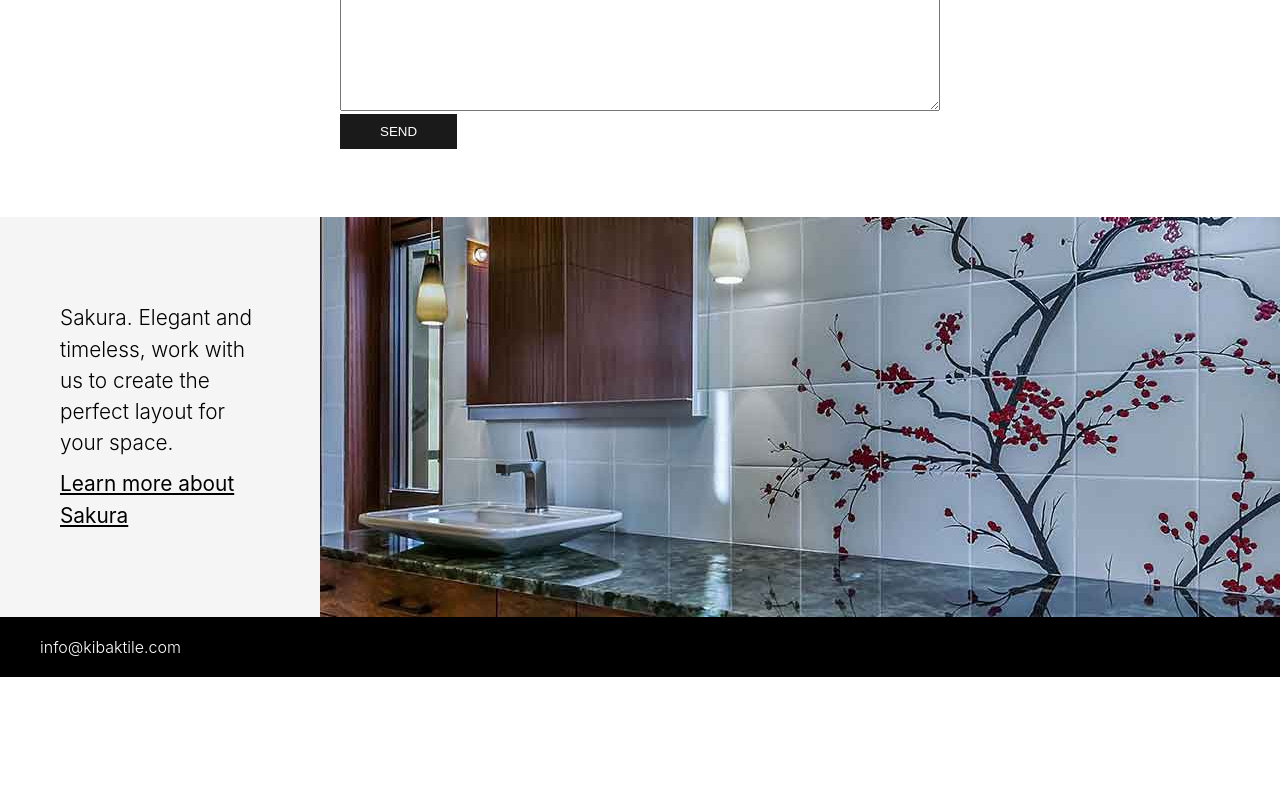
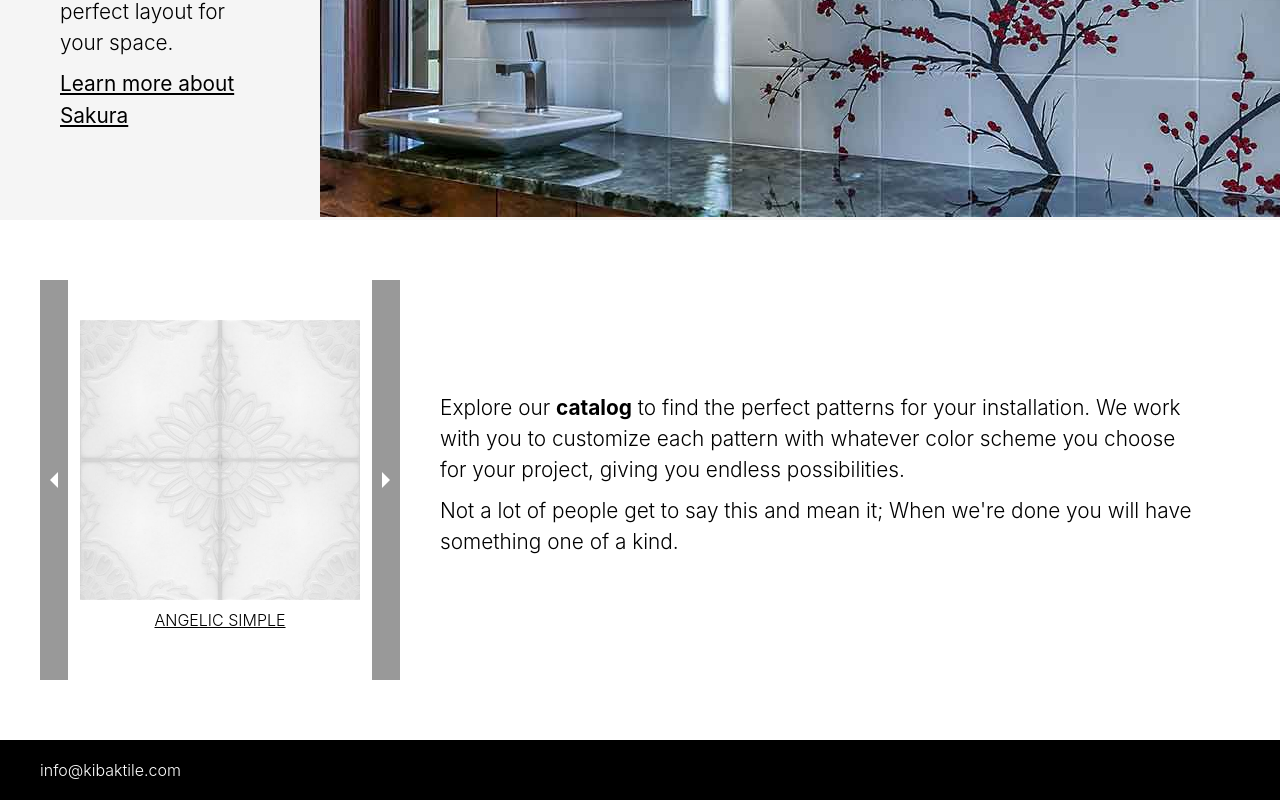
Before and after one commit to redfieldstefan/kibaktile.com, a Next.js app: page / in a window 1280 px wide. Shown: the part 1877-2677 px from the top of the page. Before the commit the page ends 2554 px from the top, so only its background shows below. Built offline with nearby package versions, Linux system fonts and the light colour scheme.

Commit message:
add pattern slides to homepage

```diff
--- a/src/components/carousel.js
+++ b/src/components/carousel.js
@@ -3,48 +3,12 @@ import { Carousel as ResponsiveCarousel } from 'react-responsive-carousel';
 
 const Carousel = ({children, ...rest}) => {
   return (
-    <Carousel emulateTouch showStatus={false} infiniteLoop useKeyboardArrows {...rest} >
+    <ResponsiveCarousel emulateTouch showStatus={false} infiniteLoop useKeyboardArrows {...rest} >
       {
         children
       }
-    </Carousel>
+    </ResponsiveCarousel>
   );
 };
 
 export default Carousel;
-
-// import Slider from "react-slick";
-// import CarouselArrow from "../components/carousel-arrow";
-
-// const Carousel = ({slides, thumbs, slidesToScroll, slidesToShow, ...restOfProps}) => {
-
-//   const carouselSettings = {
-//     nextArrow: <CarouselArrow next />,
-//     prevArrow: <CarouselArrow prev />,
-//     dotsClass: 'slick-dots slick-thumb'
-//   };
-
-
-//   return(
-//     <Slider
-//       className="carousel"
-//       slidesToScroll={slidesToScroll}
-//       slidesToShow={slidesToShow}
-//       {...carouselSettings}
-//       dots={true}
-//     >
-//       {
-//         slides.map((img, i) => (
-//           <img key={i} className="tiles-main-img" src={img} />)
-//         )
-//       }
-//     </Slider>
-//   )
-// };
-
-// Carousel.defaultProps ={
-//   slidesToShow: 3,
-//   slidesToScroll: 1
-// };
-
-// export default Carousel;
--- /dev/null
+++ b/src/components/pattern-slides.js
@@ -0,0 +1,98 @@
+import React from 'react';
+import styled from 'styled-components';
+import Carousel from "./carousel";
+import Link from "./link";
+
+const Container = styled.div`
+	display: flex;
+	flex-direction: column;
+	border-top: 3px solid WhiteSmoke;
+	padding: 80px ${props => props.theme.padding.mobile};
+
+  @media(min-width: ${props => props.theme.breakpoints.tablet}) {
+    flex-direction: row;
+    padding: 60px ${props => props.theme.padding.default};
+  }
+`;
+
+const CarouselContainer = styled.div`
+	width: 100%;
+
+  @media(min-width: ${props => props.theme.breakpoints.tablet}) {
+    width: 50%;
+  }
+
+  @media(min-width: ${props => props.theme.breakpoints.laptop}) {
+    width: 30%;
+  }
+
+`;
+
+const Slide = styled.div`
+	padding: 40px;
+`;
+
+
+const NameContainer = styled.div`
+	padding: 10px;
+	text-decoration: underline;
+	text-transform: uppercase;
+`;
+
+const Text = styled.p`
+	width: 800px;
+	padding-top: 40px;
+	max-width: 100%;
+	align-self: center;
+	font-size: 1.1em;
+	font-weight: 400;
+
+	@media(min-width: ${props => props.theme.breakpoints.tablet}) {
+		padding-left: 40px;
+		padding-top: 0;
+		font-size: 1.3em;
+		font-weight: 300;
+  }
+`;
+
+const CatalogLink = styled(Link)`
+	font-weight: bold;
+`;
+
+const Paragraph = styled.p`
+	padding-bottom: 10px;
+`;
+
+const PatternSlides = ({patterns}) => {
+	return (
+    <Container>
+      <CarouselContainer>
+	      <Carousel showThumbs={false} showIndicators={false} >
+	      	{
+	      		patterns.filter(({name, painted}) => name && painted).map(({name, painted, url}) => {
+	      			return (
+							     <Link href={url}>
+								<Slide>
+							        <img src={painted} />
+							        <NameContainer>
+							        	{ name }
+							        </NameContainer>
+					      </Slide>
+					        </Link>
+	      			);
+	      		})
+	      	}
+	      </Carousel>
+      </CarouselContainer>
+      <Text>
+      	<Paragraph>
+        Explore our <CatalogLink href="/catalog">catalog</CatalogLink> to find the perfect patterns for your installation.
+        We work with you to customize each pattern with whatever color scheme you choose for your project, giving you endless possibilities.
+        </Paragraph>
+        <Paragraph> Not a lot of people get to say this and mean it; When we're done you will have something one of a kind.</Paragraph>
+      </Text>
+    </Container>
+	);
+};
+
+export default PatternSlides;
--- a/src/pages/index.js
+++ b/src/pages/index.js
@@ -5,14 +5,15 @@ import HomeHero from "../components/home-hero";
 import Contact from "../components/contact";
 import Image from "../components/image";
 import Link from "../components/link";
-import { pickRandomPattern } from '../utils/catalog';
+import PatternSlides from '../components/pattern-slides';
+import catalog, { pickRandomPattern } from '../utils/catalog';
 
 const MissionStatement = styled.section`
   display: flex;
   flex-direction: column;
   align-items: center;
   font-size: 1em;
-  padding: 40px ${props => props.theme.padding.mobile};
+  padding: 40px ${props => props.theme.padding.mobile} 0px ${props => props.theme.padding.mobile};
   text-align: left;
 
   @media(min-width: ${props => props.theme.breakpoints.tablet}) {
@@ -90,14 +91,17 @@ const SakuraCustomParagraph = styled(CustomParagraph)`
 const SakuraImageContainer = styled(CustomImageContainer)`
   width: calc(100%);
   order: 1;
+  display: ${props => props.mobile ? 'block' : 'none'};
 
   @media(min-width: ${props => props.theme.breakpoints.tablet}) {
     width: calc(50%);
     order: unset;
+    display: ${props => props.tablet ? 'block' : 'none'};
   }
 
   @media(min-width: ${props => props.theme.breakpoints.laptop}) {
     width: calc(75%);
+    display: ${props => props.desktop ? 'block' : 'none'};
   }
 `
 
@@ -123,23 +127,17 @@ const Home = ({initialPattern}) => {
           Contact us via email at <a href="mailto:info@kibaktile.com">info@kibaktile.com</a>
         </p>
       </MissionStatement>
-      <Bar>
-        <CustomImageContainer src="/Perceval-8x8-floor.jpg" role="img" aria-label="custom designed floor" />
-        <CustomParagraph>
-          Designing a new home or looking for a custom design to integrate into your commercial project? We will
-          work with you to draft an installation perfect to fit your plan. With custom design, colors, and configuration
-          you will be able to create a truly unique and elevated space.
-          <StyledLink href='/custom'>Get started with custom</StyledLink>
-        </CustomParagraph>
-      </Bar>
       <Contact />
       <Bar>
         <SakuraCustomParagraph>
           Sakura. Elegant and timeless, work with us to create the perfect layout for your space. <br/>
           <StyledLink href='/catalog/sakura-cherry-tree'>Learn more about Sakura</StyledLink>
         </SakuraCustomParagraph>
-        <SakuraImageContainer src="/homepage-cherry-background.jpg" role="img" aria-label="sakura cherry sink backsplash" />
+        <SakuraImageContainer desktop src="/homepage-cherry-background.jpg" role="img" aria-label="sakura cherry sink backsplash" />
+        <SakuraImageContainer tablet src="/cherry-background-tablet.jpg" role="img" aria-label="sakura cherry sink backsplash" />
+        <SakuraImageContainer mobile src="/cherry-background-mobile.jpg" role="img" aria-label="sakura cherry sink backsplash" />
       </Bar>
+      <PatternSlides patterns={catalog} />
     </BasePage>
   );
 };
@@ -153,3 +151,13 @@ Home.getInitialProps = () => {
 };
 
 export default Home;
+
+      // <Bar>
+      //   <CustomImageContainer src="/Perceval-8x8-floor.jpg" role="img" aria-label="custom designed floor" />
+      //   <CustomParagraph>
+      //     Designing a new home or looking for a custom design to integrate into your commercial project? We will
+      //     work with you to draft an installation perfect to fit your plan. With custom design, colors, and configuration
+      //     you will be able to create a truly unique and elevated space.
+      //     <StyledLink href='/custom'>Get started with custom</StyledLink>
+      //   </CustomParagraph>
+      // </Bar>
```
